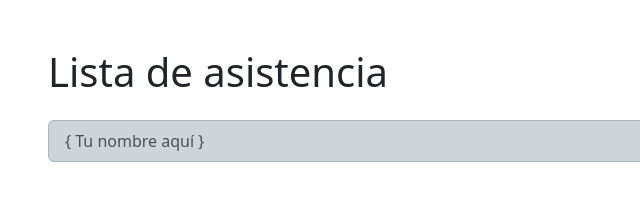
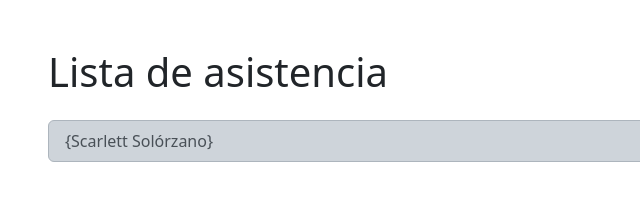
Before and after one commit to Club-Azure-GitHub-IA-Ruby/Semana-03, a plain HTML site: page index.html in a window 1280 px wide. Shown: the full height of the page, 0-640 px from the left. Drawn offline with nearby package versions, Linux system fonts and the light colour scheme.

Commit message:
agregue mi nombre

```diff
--- a/index.html
+++ b/index.html
@@ -11,7 +11,7 @@
     <div class="p-5">
         <h1>Lista de asistencia</h1>
         <ul class="list-group my-4">
-            <li class="list-group-item list-group-item-dark">{ Tu nombre aquí }</li>
+            <li class="list-group-item list-group-item-dark">{Scarlett Solórzano}</li>
         </ul>
     </div>
 
```
